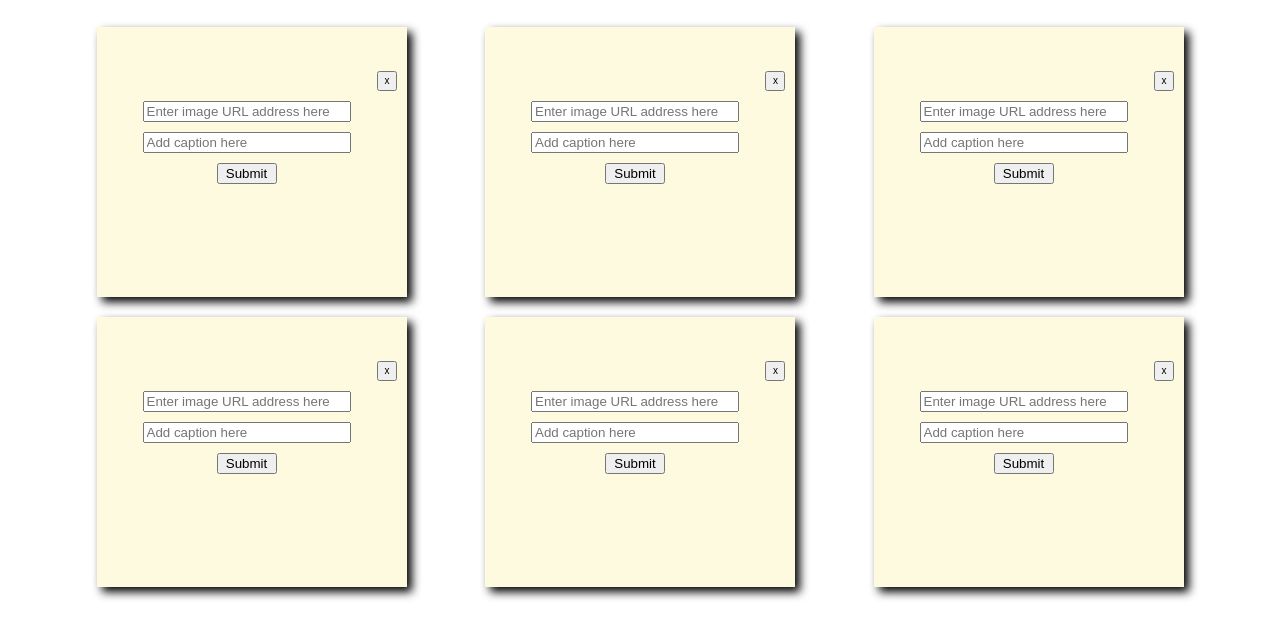
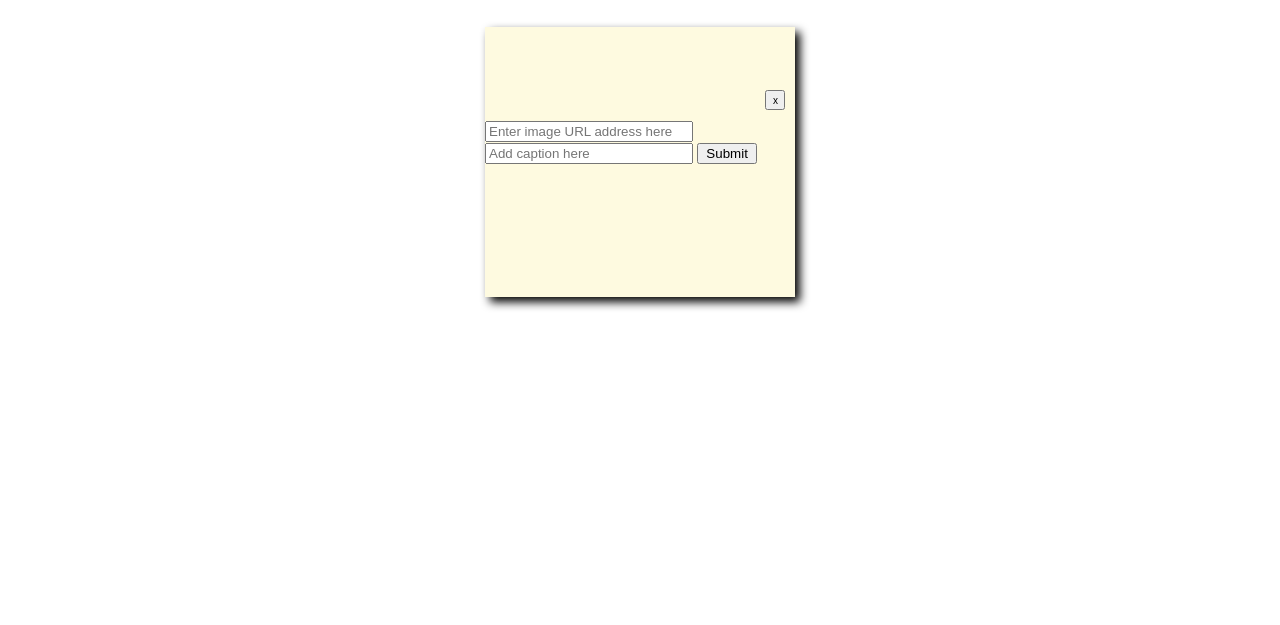
Before and after one commit to RachelLSim/Foundations-Capstone-Project, a plain HTML site: page public/index.html in a window 1280 px wide. Shown: the part 311-936 px from the top of the page. After the commit the page ends 800 px from the top, so only its background shows below. Drawn offline with nearby package versions, Linux system fonts and the light colour scheme.

Commit message:
toying with divs

```diff
--- a/public/index.css
+++ b/public/index.css
@@ -25,6 +25,10 @@
     width: 200px;
 }
 
+.body {
+    background: linear-gradient(to-right, yellow)
+}
+
 #cardField {
     padding: 20px;
     display: flex;
@@ -50,3 +54,9 @@
     margin: 10px;
     font-family: 'Gill Sans', 'Gill Sans MT', Calibri, 'Trebuchet MS', sans-serif;
 }
+
+.input {
+    display: flex;
+    flex-direction: column;
+    align-items: center;
+}
--- a/public/index.html
+++ b/public/index.html
@@ -9,47 +9,21 @@
 </head>
 <body>
     <header class="header" img src="https://images.unsplash.com/photo-1488188840666-e2308741a62f?ixlib=rb-1.2.1&ixid=MnwxMjA3fDB8MHxzZWFyY2h8Mnx8b2NlYW58ZW58MHx8MHx8&auto=format&fit=crop&w=500&q=60">Photo Suite</header>
+    <div id="photoField">
         <div id="cardField">
             <section class="card">
                 <button class="deleteButton">x</button>
+                <form id="input">
                     <input class="addPhoto" placeholder="Enter image URL address here"></input>
                     <input class="addCaption" placeholder="Add caption here"></input>
                     <button class="Submit">Submit</button>
+                </form>
             </section>
-        <section class="card">
-            <button class="deleteButton">x</button>
-            <input class="addPhoto" placeholder="Enter image URL address here"></input>
-            <input class="addCaption" placeholder="Add caption here"></input>
-            <button class="Submit">Submit</button>
-        </section>
-        <section class="card">
-            <button class="deleteButton">x</button>
-            <input class="addPhoto" placeholder="Enter image URL address here"></input>
-            <input class="addCaption" placeholder="Add caption here"></input>
-            <button class="Submit">Submit</button>
-        </section>
-        <section class="card">
-            <button class="deleteButton">x</button>
-            <input class="addPhoto" placeholder="Enter image URL address here"></input>
-            <input class="addCaption" placeholder="Add caption here"></input>
-            <button class="Submit">Submit</button>
-        </section>
-        <section class="card">
-            <button class="deleteButton">x</button>
-            <input class="addPhoto" placeholder="Enter image URL address here"></input>
-            <input class="addCaption" placeholder="Add caption here"></input>
-            <button class="Submit">Submit</button>
-        </section>
-        <section class="card">
-            <button class="deleteButton">x</button>
-            <input class="addPhoto" placeholder="Enter image URL address here"></input>
-            <input class="addCaption" placeholder="Add caption here"></input>
-            <button class="Submit">Submit</button>
-        </section>
+        </div>
 
     </div>
 
-
+    <script src="https://unpkg.com/axios/dist/axios.min.js"></script>
     <script src="main.js"></script>
 </body>
 </html>
--- a/public/main.js
+++ b/public/main.js
@@ -1 +1,11 @@
-const cardField = document.querySelector('#cardField')
+const cardField = document.querySelector('cardField')
+const imageUrl = document.getElementById('addPhoto')
+const caption = document.getElementById('addCaption')
+const form = document.getElementById('input')
+
+
+const baseURL = `http://localhost:4024/api/capstone`
+
+const errCallback = err => console.log(err.response.data)
+
+console.log(caption)
```
Lines whose indentation alone changed are shown as unchanged.
